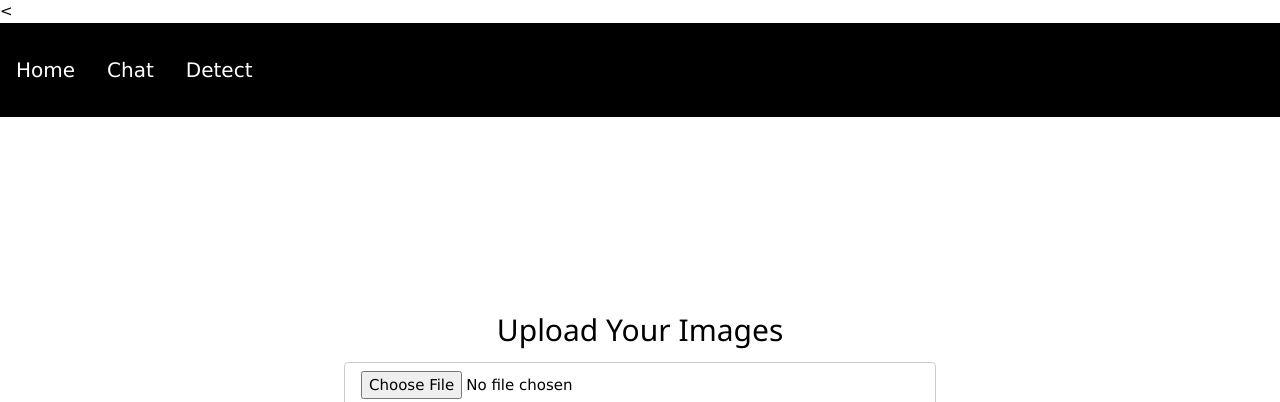
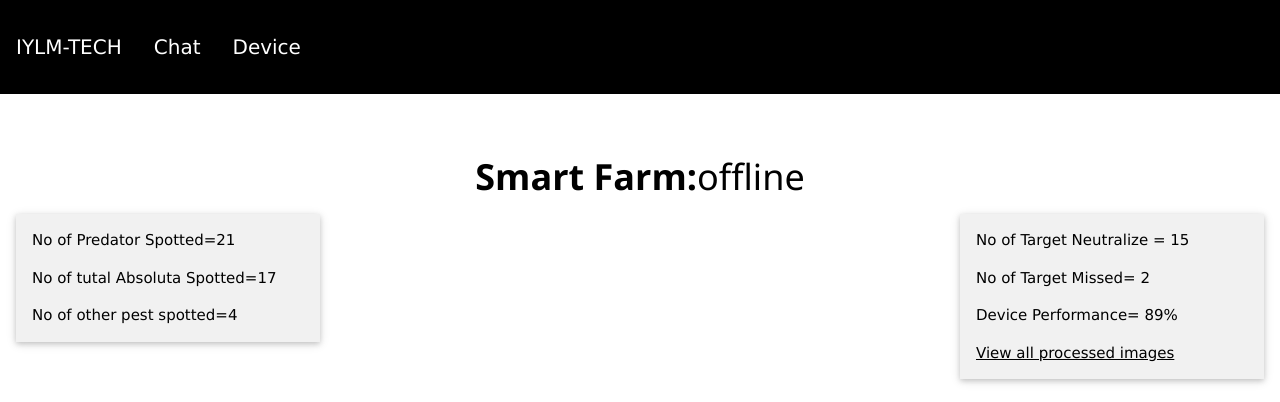
Before and after one commit to alaminmagaga/insurance-car, a Flask app: page /processing in a window 1280 px wide. Shown: the top 402 px of the page. Run offline with Flask 2, Linux system fonts and the light colour scheme; parts of the project's set-up code (start-up, migrations or seed data) failed here and were passed over; some libraries are stand-ins or nearby versions.

Commit message:
Update processing.html

```diff
--- a/templates/processing.html
+++ b/templates/processing.html
@@ -1,107 +1,72 @@
+<!DOCTYPE html>
+<html >
+<!--From https://codepen.io/frytyler/pen/EGdtg-->
+<head>
+  <meta charset="UTF-8">
+  <title>ML API</title>
 
-
-<!DOCTYPE html>
-<html>
-    <head>
-
-<meta name="viewport" content="width=device-width, initial-scale=1">
-<
-<link rel="stylesheet"  href="{{ url_for('static', filename='w3.css') }}">
-
-
-<link href="https://fonts.googleapis.com/icon?family=Material+Icons" rel="stylesheet">
-
- <link rel="stylesheet" href="https://use.fontawesome.com/releases/v5.5.0/css/all.css" integrity="sha384-B4dIYHKNBt8Bc12p+WXckhzcICo0wtJAoU8YZTY5qE0Id1GSseTk6S+L3BlXeVIU" crossorigin="anonymous">
-</head>
-<body>
-
-
-  <div class="w3-bar w3-black w3-padding-24" style="font-size:20px;">
-    <a href="" class="w3-bar-item w3-button" >Home</a>
-    <a href="" class="w3-bar-item w3-button" >Chat</a>
-    <a href="" class="w3-bar-item w3-button" >Detect</a>
+  <link rel="stylesheet"  href="{{ url_for('static', filename='w3.css') }}">
+ <style type="text/css">
 
 
 
+  </style>
+</head>
+
+<body>
+
+<div class="w3-top">
+  <div class="w3-bar w3-black w3-padding-24" style="font-size:20px;">
+    <a href="{{url_for('home')}}" class="w3-bar-item w3-button" >IYLM-TECH</a>
+    <a href="" class="w3-bar-item w3-button" >Chat</a>
+    <a href="{{url_for('process')}}" class="w3-bar-item w3-button" >Device</a>
+
   </div>
+</div>
+<br><br>
+<br><br>
+<b></br>
+<div class="w3-center">
+<br><p><h1>Smart Farm:</b>offline</h1>
+</div>
+<div class="w3-row">
+  <div class="w3-half w3-container">
+
+    <div class="w3-row">
+
+      <div class="w3-half w3-container w3-card w3-light-grey">
+       <p>No of Predator Spotted=21</p>
+       <p>No of tutal Absoluta Spotted=17</p>
+       <p>No of other pest spotted=4</p>
+
+      </div>
+    </div>
+  </div>
+  <div class="w3-half w3-container">
+
+    <div class="w3-row">
+
+      <div class="w3-half w3-container w3-card w3-light-grey " style="float:right;">
+        <p>No of Target Neutralize = 15</p>
+        <p>No of Target Missed= 2</p>
+        <p>Device Performance= 89%</p>
+       <a href="#"> <p>View all processed images</p></a>
+      </div>
+    </div>
+  </div>
+</div>
 
 
-<br><br><br><br><br><br><br><br>
-
-<div class="w3-container" style="margin: auto;">
-
-
-
-
-
- <div class="w3-container">
-
-
-
-
-
-
-            <div class="w3-container w3-center" >
-                <h2 class="">Upload Your Images</h2>
-
-                <form  enctype="multipart/form-data">
-            <input class="w3-border w3-round w3-light-teal w3-padding" type="file" name="file" class="btn" required="required" style="width: 50%"><br><br>
-            <input class="w3-padding w3-dark-grey w3-text-white w3-round" type="submit" class="btn" >
-        </form>
-            </div>
-
-
- </div>
-
-
-
+<br><br>
+<div class="w3-container  w3-center">
+<img class="w3-card" src="https://bioprotectionportal.com/wp-content/uploads/2021/11/1-768x456.jpg" style="width:50%;"/>
+</div>
+<br></br>
+<div class="w3-center">
+<button class="w3-btn w3-black">Activate Device</button>
 
 
 </div>
-
-<br><br><br>
-
-<div class="w3-row">
-
-        <div class="w3-third w3-container w3-center">
-            <h1>Chat</h1>
-            <span class="fa-stack fa-4x">
-                <i class="fas fa-circle fa-stack-2x "></i>
-                <a href=""><i class=" fas fa-comments fa-stack-1x fa-inverse text-primary" ></i></a>
-            </span>
-            <h4 class="my-3">Support</h4>
-
-
-        </div>
-        <div class="w3-third w3-container w3-center">
-            <h1>Video</h1>
-            <span class="fa-stack fa-4x">
-                <i class="fas fa-circle fa-stack-2x "></i>
-                <i class="fas fa-comment fa-stack-1x fa-inverse"></i>
-            </span>
-            <h4 class="my-3">support</h4>
-           </div>
-
-        <div class="w3-third w3-container w3-center">
-            <h1>Meetup</h1>
-
-
-                <span class="fa-stack fa-4x">
-                    <i class="fas fa-circle fa-stack-2x"></i>
-                    <i class="fas fa-handshake fa-stack-1x fa-inverse"></i>
-                  </span>
-
-
-            <h4 class="my-3">Appointment</h4>
-
-
-        </div>
-
-
-    </div>
-
-
-
-    </a>
+<br>
 </body>
 </html>
```
